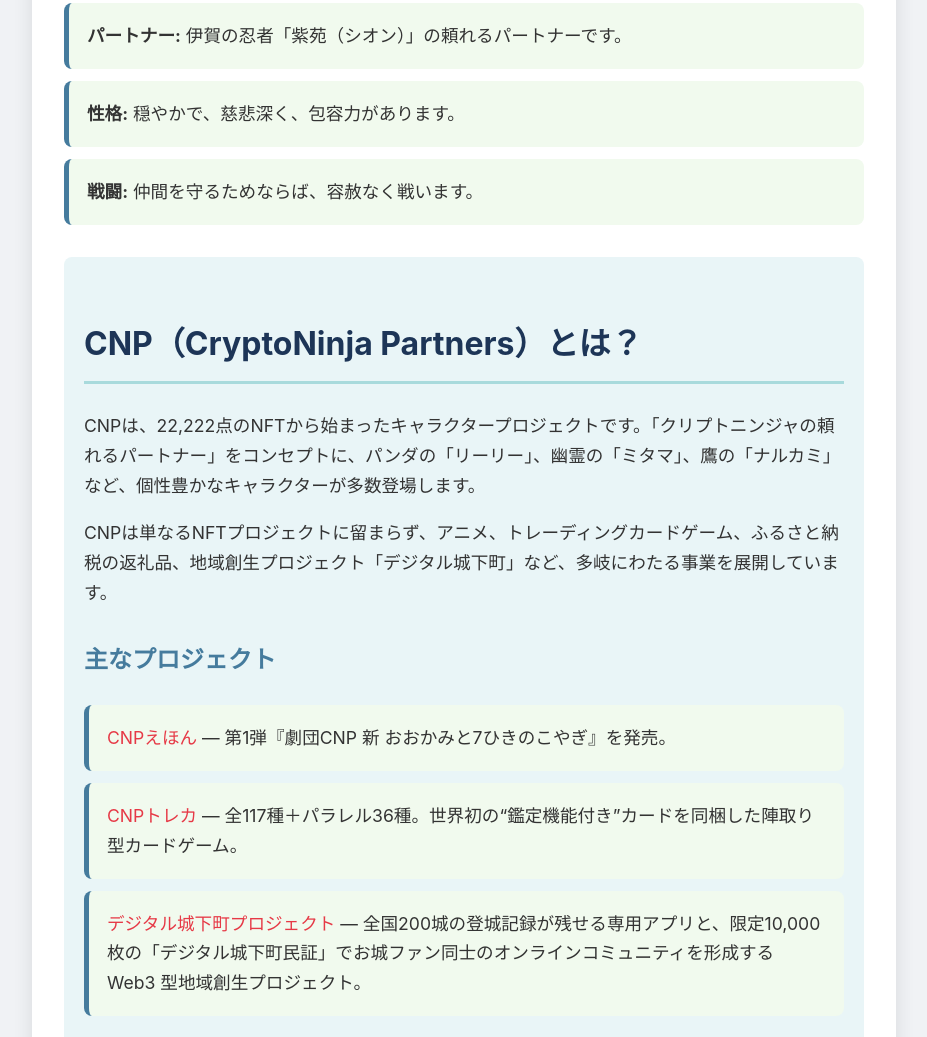
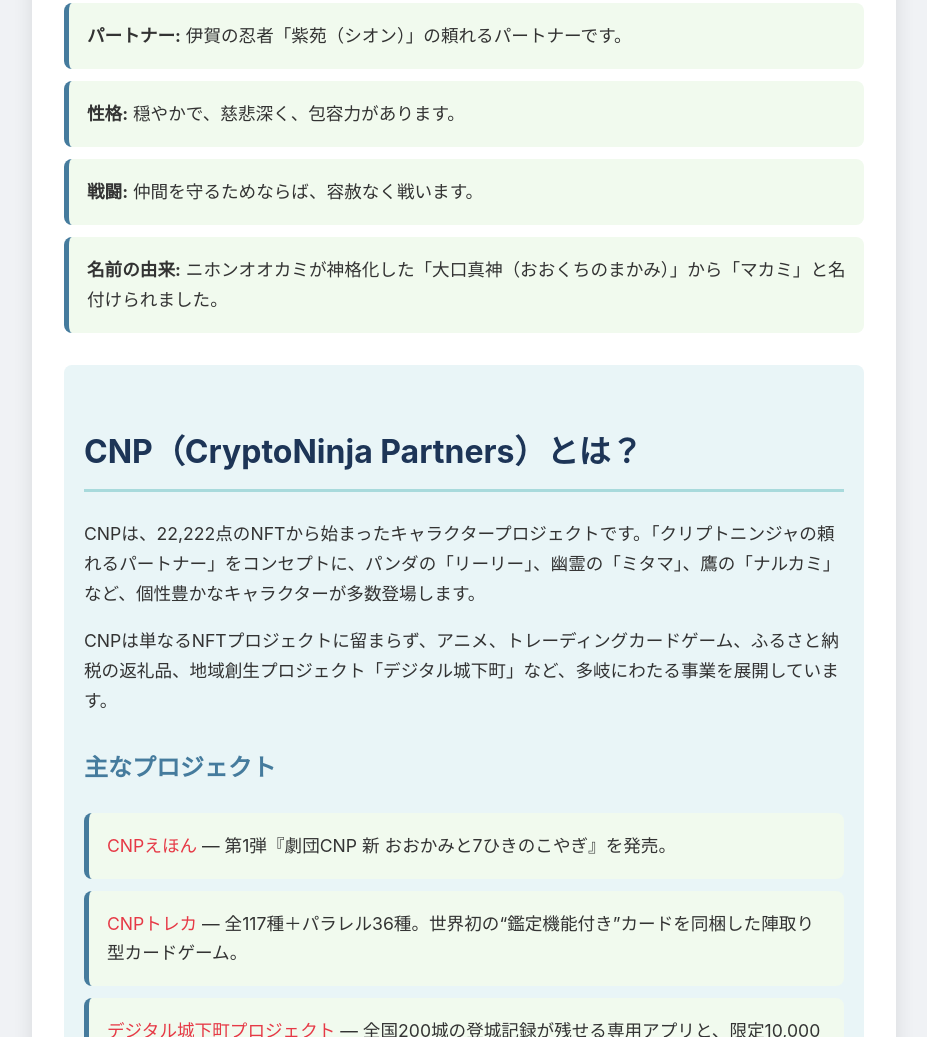
Before and after one commit to kira-to/makami, a plain HTML site: page index.html in a window 1280 px wide. Shown: the part 1150-2187 px from the top of the page, without its empty margins (176-1103 px from the left). Drawn offline with Linux system fonts and the light colour scheme.

Commit message:
名前の由来

```diff
--- a/index.html
+++ b/index.html
@@ -155,6 +155,7 @@
                     <li><strong>パートナー:</strong> 伊賀の忍者「紫苑（シオン）」の頼れるパートナーです。</li>
                     <li><strong>性格:</strong> 穏やかで、慈悲深く、包容力があります。</li>
                     <li><strong>戦闘:</strong> 仲間を守るためならば、容赦なく戦います。</li>
+                    <li><strong>名前の由来:</strong> ニホンオオカミが神格化した「大口真神（おおくちのまかみ）」から「マカミ」と名付けられました。</li>
                 </ul>
             </section>
 
```
